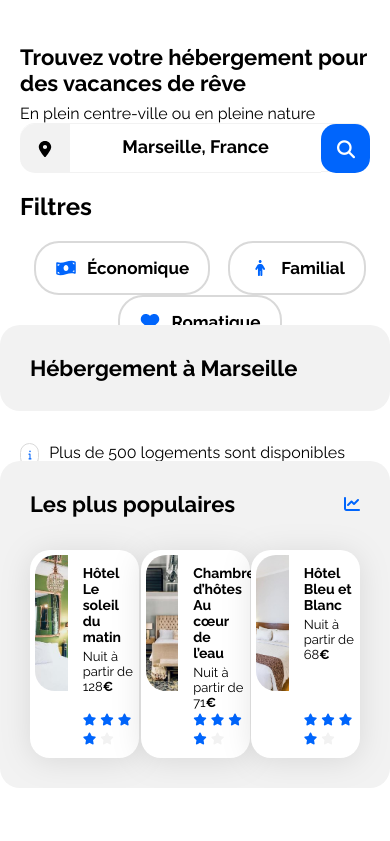
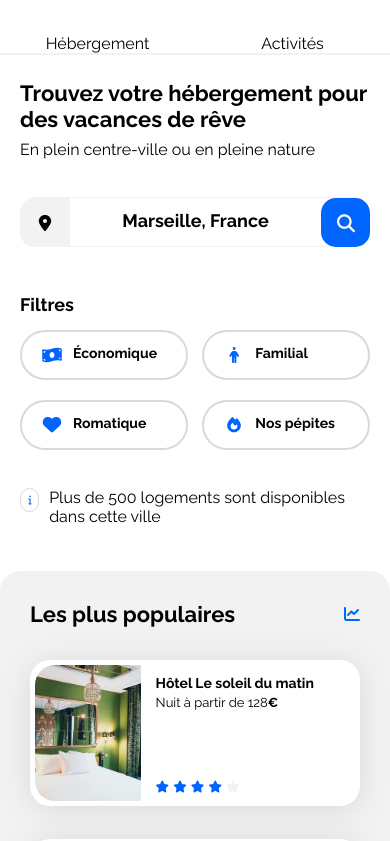
Before and after one commit to Recruiter2/booki, a plain HTML site: page index.html in a window 390 px wide. Shown: the part 65-906 px from the top of the page. Before the commit the page ends 853 px from the top, so only its background shows below. Drawn offline with Linux system fonts and the light colour scheme.

Commit message:
new updates

```diff
--- a/css/style.css
+++ b/css/style.css
@@ -68,21 +68,23 @@ body {
 
 /* section header */
 header {
-    height: 79px;
     margin-bottom: 30px;
-}
-.logo_booki a img {
-    height: 19px;
-    max-width: 61.1px;
 
 }
 
-header .d-flex .logo_booki a img   {
+
+.logo_booki a img  {
+    height: 19px;
+    max-width: 61.1px;
     margin-top: 50%;
     margin-bottom: 50%;
 
 }
 
+/* {*/
+/*    margin-top: 50%;*/
+/*    margin-bottom: 50%;*/
+/*}*/
 
 
 .me-auto {
@@ -182,7 +184,7 @@ p {
     border-radius: 25px;
     border: 2px solid var(--filter-gray);
     gap: 10px;
-        max-height: 50px;
+        max-height: 46px;
     height: 50px;
 
 
@@ -206,15 +208,13 @@ p {
     padding-top: 0px;
 }
 
-.filtres, .filters_buttons {
-    margin-bottom: 20px;
-    max-width: 758px;
-    display: flex ;
-    justify-content: space-around ;
 
-}
 .search_bar, .filtres, .i_info {
     display: flex;
+}
+
+.filtres h2{
+    font-size: 18px;
 }
 
 .filtres p {
@@ -226,12 +226,10 @@ p {
 
 }
 
-.filters_buttons, a {
+.filters_buttons, .filters_buttons > a {
+    display: flex;
+    align-items: center;
 
-    display: flex;
-    justify-content: space-around;
-    align-items: center;
-    flex-wrap: wrap;
 }
 
 .search_bar > .icon_background {
@@ -282,17 +280,13 @@ p {
 
 
 
-
-
-.recherche_outils {
-    height: 281px;
-}
-
 .rechercher {
-    height: 281px;
+    min-height: 281px;
     display: flex;
     flex-direction: column;
-    justify-content: space-around;
+    justify-content: space-between;
+    margin-bottom: 35px;
+
 }
 
 .i_info {
@@ -368,6 +362,7 @@ p {
 .hebergements-and-populaires {
     display: flex;
     justify-content: space-between;
+    margin-bottom: 35px;
 }
 
 .hebergements-and-populaires section {
@@ -479,7 +474,8 @@ p {
 @media (max-width: 767.98px) {
     /* end of header */
     header {
-        height: 115px;
+        min-height: 115px;
+        flex-direction: column;
     }
     header div {
         flex-direction: column ;
@@ -532,12 +528,21 @@ p {
 
     }
 
+
+
     /* end of header */
 
     /*info group*/
+    .rechercher {
+        min-height: 432px;
+        margin-bottom: 35px;
+    }
     .recherche_outils {
         padding-left: 20px;
         padding-right: 20px;
+        min-height: 432px;
+        margin-bottom: 35px;
+        padding-bottom: 0px;
     }
     .headline h2 {
         height: 52px;
@@ -557,6 +562,8 @@ p {
 
         border-bottom: 1px solid #F2F2F2;
         border-radius: 15px 15px 15px 15px;
+        /*margin-top: 50%;*/
+        margin-bottom: -2%;
     }
 
     .search_bar > input {
@@ -591,7 +598,51 @@ p {
 
     }
 
+    .filters_buttons, .filters_buttons > a {
+        max-width: 100%;
+        flex-wrap: wrap;
 
+    }
 
+    .filtres {
+        max-width: 100%;
+
+    }
+
+    .filtres p {
+        font-size: 14px;
+
+    }
+
+    .filters_buttons > a {
+        min-width: 35.9%;
+        margin-left: 0px;
+        padding: 0px;
+        max-height: 38px;
+        padding: 4px 19px 4px 19px;
+    }
+
+    .filters_buttons {
+        display: flex;
+        gap: 20px 10px;
+        justify-content: space-between;
+    }
+
+    /*section group hebergement et les plus populaires*/
+
+    .hebergements-and-populaires  .populaires {
+        order: 0;
+        margin-top: 24px;
+    }
+
+    .hebergements-and-populaires .hebergements {
+        order: 1;
+    }
+    .populaires-cards {
+        flex-direction: column;
+    }
+    .populaires-cards .card {
+        width: auto;
+    }
 
 }
--- a/index.html
+++ b/index.html
@@ -53,7 +53,7 @@
                         <button><i class="fa-solid fa-magnifying-glass"></i><span>Rechercher</span></button>
 
                     </div>
-                    <div class="filtres">
+                    <div class="filtres me-auto">
                         <h2>Filtres</h2>
                         <div class="filters_buttons">
                             <a href="">
@@ -88,11 +88,11 @@
 
             <div class="hebergements-and-populaires">
                 <section class="hebergements">
-                    <h2 class="section-title">Hébergement à Marseille</h2>
+                    <h2 class="section-title"><a href="">Hébergement à Marseille</a></h2>
                 </section>
                 <section class="populaires">
                     <div class="populaires-title">
-                        <h2 class="section-title">Les plus populaires</h2>
+                        <a href=""><h2 class="section-title">Les plus populaires</h2></a>
                         <i class="fa-solid fa-chart-line" aria-hidden="true"></i>
                     </div>
                     <div class="populaires-cards">
```
